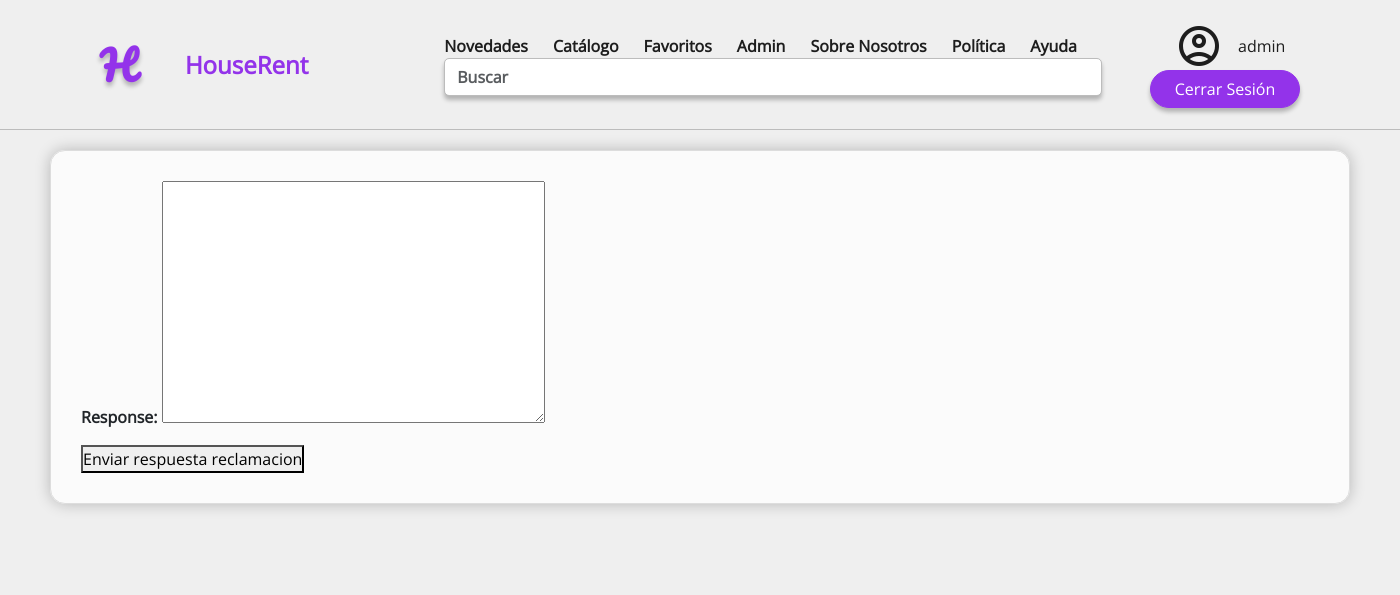
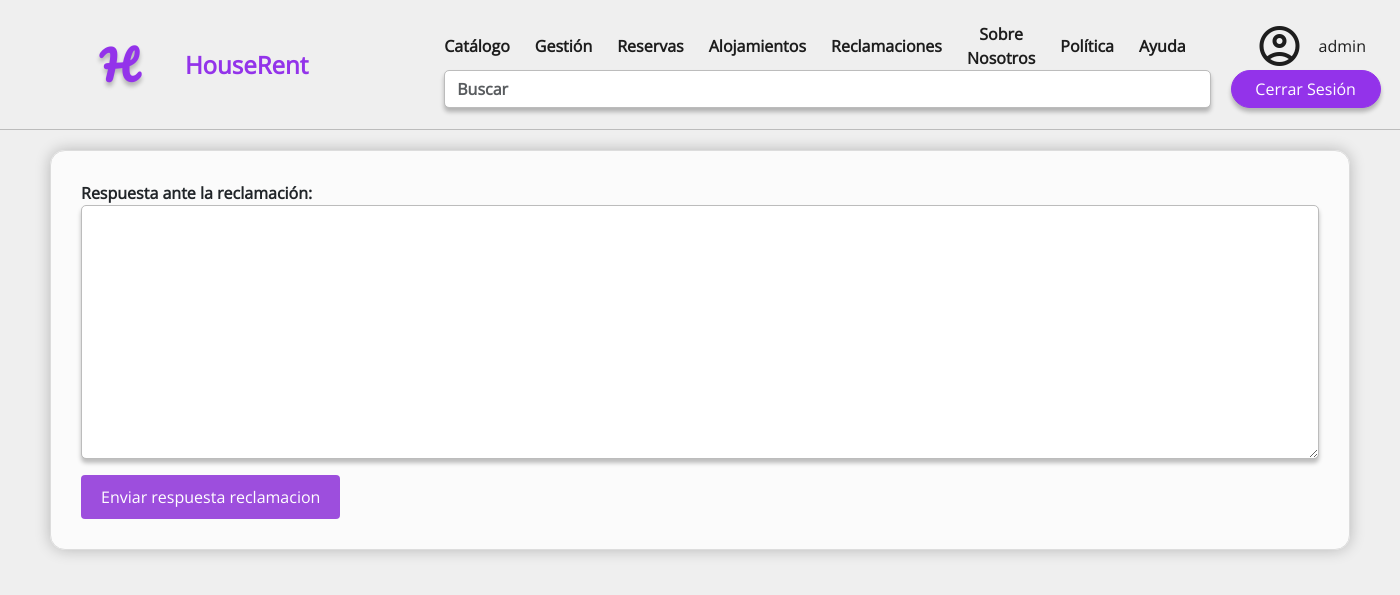
Before and after one commit to HouseRent16/PGPI-G2.11, a Django app: page /claims/2/claimResponse/ in a window 1400 px wide. Shown: the top 595 px of the page. Run offline with Django 4.2, Linux system fonts and the light colour scheme; a user stored in the database is signed in; data comes from the database, SQL or seed files in the repository; parts of the project's set-up code (start-up, migrations or seed data) failed here and were passed over.

Commit message:
fix claim response on email

```diff
--- a/src/houseRent/apps/accommodation/forms.py
+++ b/src/houseRent/apps/accommodation/forms.py
@@ -51,3 +51,11 @@ class ClaimForm(forms.ModelForm):
     class Meta:
         model= Claim
         fields=['response']
+
+        widgets = {
+            'response': forms.Textarea(attrs={'class': 'form-control'})
+        }
+
+        labels = {
+            'response': 'Respuesta ante la reclamación'
+        }
--- a/src/houseRent/apps/accommodation/views.py
+++ b/src/houseRent/apps/accommodation/views.py
@@ -75,7 +75,7 @@ def claim_details(request, claim_id):
 def claimRespond(request,claim_id):
     claim= get_object_or_404(Claim,id=claim_id)
     user=CustomUser.objects.get(id=request.user.id)
-
+    context = {'accommodation': claim.accommodation, 'claim': claim}
     if request.method=='POST':
         form= ClaimForm(request.POST, instance=claim)
         if form.is_valid():
@@ -83,7 +83,7 @@ def claimRespond(request,claim_id):
             claim.status = ClaimStatus.RESOLVED
             claim.save()
             respuesta = claim.response
-            send_mail("Respuesta reclamación", respuesta, [user.email], "mailer/email_claim.html")
+            send_mail("Respuesta reclamación", respuesta, [claim.user.email], "mailer/email_claim.html", context)
             return redirect('/claims')
     else:
         form=ClaimForm(instance=claim)
--- a/src/houseRent/apps/booking/views.py
+++ b/src/houseRent/apps/booking/views.py
@@ -41,7 +41,7 @@ def books(request):
                 }
             return render(request,'booking/booksOwner.html',context)
         else:
-            return redirect('')
+            return redirect('/')
     else:
          return redirect('login')
 
@@ -84,7 +84,7 @@ def detailsBooks(request,ID):
 
             return render(request,'booking/detailsBooksOwner.html',context)
         else:
-            return redirect('')
+            return redirect('/')
     else:
         return redirect('login')
 
--- a/src/houseRent/templates/accommodation/claimResponseForm.html
+++ b/src/houseRent/templates/accommodation/claimResponseForm.html
@@ -1,17 +1,19 @@
 {% extends 'base_generic.html' %}
-{% load static %}
+
 
 {% block content %}
+{% load static %}
 <link rel="stylesheet" type="text/css" href="/static/css/book.css">
 
 <div class="page-content">
     <section class="container">
-        <form method="post">
+        <div id="form" class="form visible">
+        <form method="post" >
             {%csrf_token%}
             {{form.as_p}}
-            <button type="submit"> Enviar respuesta reclamacion</button>
+            <button type="submit" class="filled-button"> Enviar respuesta reclamacion</button>
         </form>
-
+    </div>
 </section>
 </div>
 {% endblock %}
--- a/src/houseRent/templates/base_generic.html
+++ b/src/houseRent/templates/base_generic.html
@@ -47,34 +47,27 @@
         <div class="collapse navbar-collapse" id="navbarNav">
           <div class="column">
             <ul class="navbar-nav">
-              <li class="nav-item">
-                <a class="nav-link text-center" href="/">Novedades</a>
-              </li>
+
                 <li class="nav-item">
                   <a class="nav-link text-center" href="/catalogo">Catálogo</a>
                 </li>
-                  {% if user.is_authenticated and user.groups.all.0.name == 'Propietarios'%}
+                  {% if user.is_authenticated and user.groups.all.0.name == 'Propietarios' or user.groups.all.0.name == 'Administradores'%}
                   <li class="nav-item">
                     <a class="nav-link text-center" href="/booking/owner">Gestión</a>
                   </li>
                   {%endif%}
-                {% if user.is_authenticated and user.groups.all.0.name != 'Propietarios' and user.groups.all.0.name != 'Administradores' %}
+                {% if user.is_authenticated and user.groups.all.0.name != 'Propietarios' or user.groups.all.0.name != 'Administradores' %}
                 <li class="nav-item">
                 <a class="nav-link text-center" href="{{ request.scheme }}://{{request.get_host}}/booking/history">Reservas</a>
                 </li>
                 {% endif %}
-                {% if user.is_authenticated and user.groups.all.0.name != 'Propietarios'%}
+                {% if user.is_authenticated and user.groups.all.0.name != 'Propietarios' and user.groups.all.0.name != 'Administradores'%}
                 <li class="nav-item">
                 <a class="nav-link text-center" href="/favoritos">Favoritos</a>
                 </li>
                 {% endif %}
                 </li>
-                {% if user.groups.all.0.name == 'Administradores' %}
-                <li class="nav-item">
-                  <a class="nav-link text-center" href="/admin">Admin</a>
-                </li>
-                {% endif %}
-                {% if user.groups.all.0.name == 'Propietarios' %}
+                {% if user.groups.all.0.name == 'Propietarios' or user.groups.all.0.name == 'Administradores'%}
                 <li class="nav-item">
                   <a class="nav-link text-center" href="/accommodation/add">Alojamientos</a>
                 </li>
```
Also changed, not shown: src/houseRent/templates/mailer/email_claim.html (+12 -2 lines).
